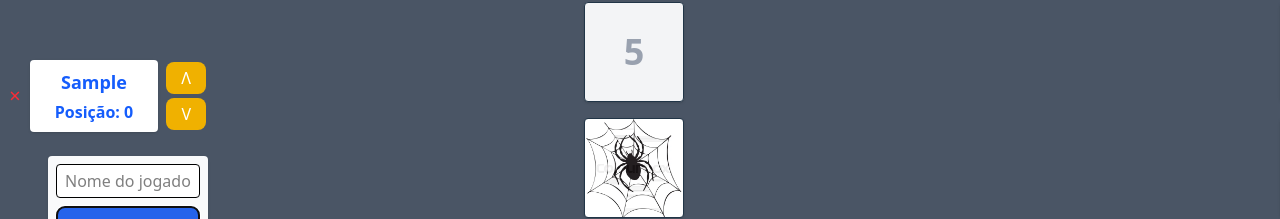
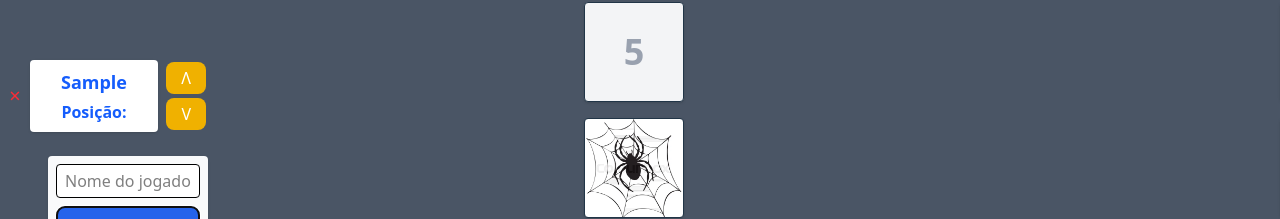
Before and after one commit to IanPacini123/Jogo_Senac, a React (Vite) app in the folder Jogo-Senac/: page / in a window 1280 px wide. Both pictures are taken after typing "Sample" into the empty fields and a click on the button "Adicionar Jogador". Shown: the part 238-457 px from the top of the page. Built offline with nearby package versions, Linux system fonts and the light colour scheme.

Commit message:
new starting logic

```diff
--- a/Jogo-Senac/src/components/playerCard.tsx
+++ b/Jogo-Senac/src/components/playerCard.tsx
@@ -14,7 +14,9 @@ const PlayerCard: React.FC<PlayerCardProps> = ({ player }) => {
       >
         {player.name}
       </div>
-      <div className="text-blue-600 font-semibold mt-1">Posição: {player.position}</div>
+      <div className="text-blue-600 font-semibold mt-1">
+        Posição: {player.position < 0 ? "" : player.position}
+      </div>
     </div>
   ) : (
     <div className="bg-gray-200 shadow rounded p-2 flex flex-col items-center w-32 text-gray-400">
--- a/Jogo-Senac/src/components/playerColumn.tsx
+++ b/Jogo-Senac/src/components/playerColumn.tsx
@@ -27,7 +27,7 @@ const PlayerColumn: React.FC<PlayerColumnProps> = ({
       {
         id: crypto.randomUUID(),
         name: newPlayerName,
-        position: 0,
+        position: -1,
       },
     ]);
     setNewPlayerName("");
```
